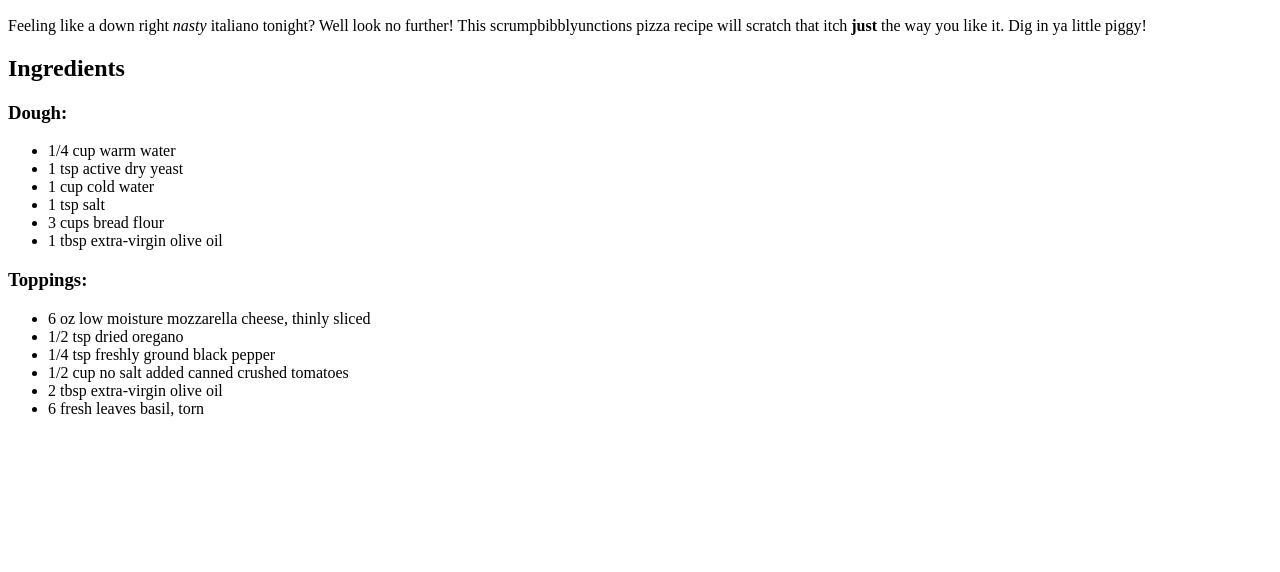
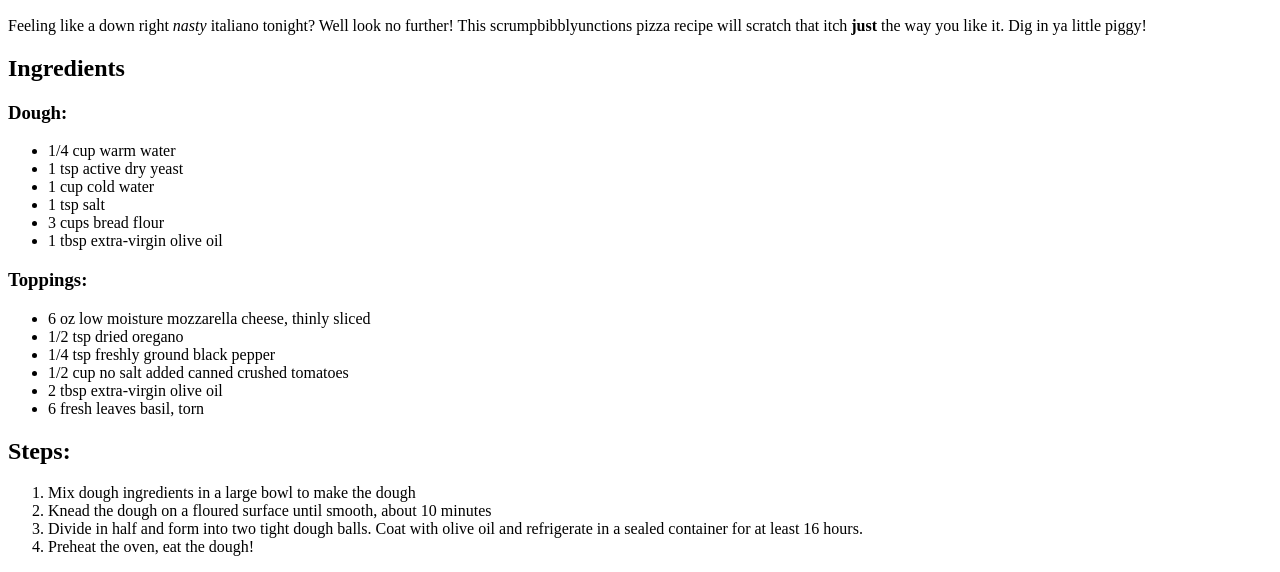
Before and after one commit to hikree/odin-recipes, a plain HTML site: page recipes/pizza.html in a window 1280 px wide. Shown: the part 434-1006 px from the top of the page. Before the commit the page ends 868 px from the top, so only its background shows below. Drawn offline with Linux system fonts and the light colour scheme.

Commit message:
Add steps to pizza recipe
Added steps section to pizza recipe page

```diff
--- a/recipes/pizza.html
+++ b/recipes/pizza.html
@@ -32,5 +32,13 @@
         <li>2 tbsp extra-virgin olive oil</li>
         <li>6 fresh leaves basil, torn</li>
     </ul>
+
+    <h2>Steps:</h2>
+    <ol>
+        <li>Mix dough ingredients in a large bowl to make the dough</li>
+        <li>Knead the dough on a floured surface until smooth, about 10 minutes</li>
+        <li>Divide in half and form into two tight dough balls. Coat with olive oil and refrigerate in a sealed container for at least 16 hours.</li>
+        <li>Preheat the oven, eat the dough!</li>
+    </ol>
 </body>
 </html>
```
